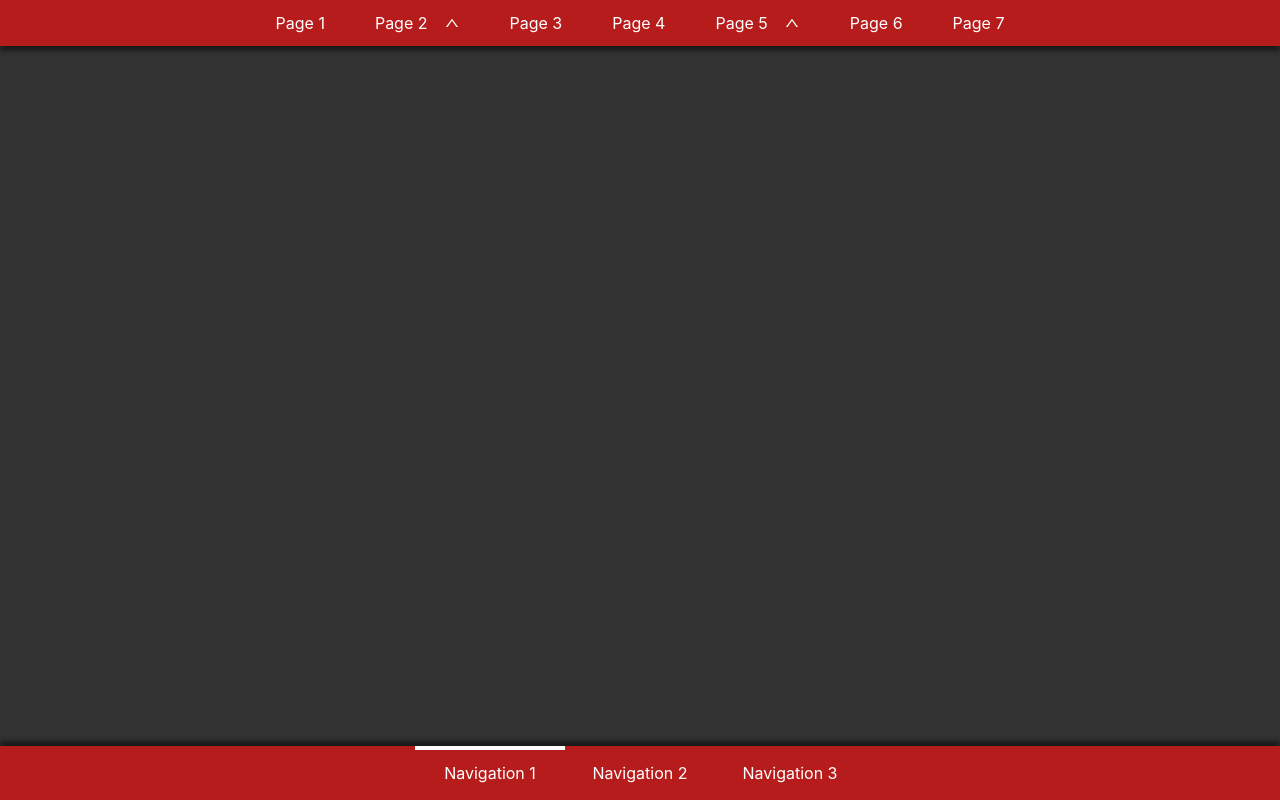
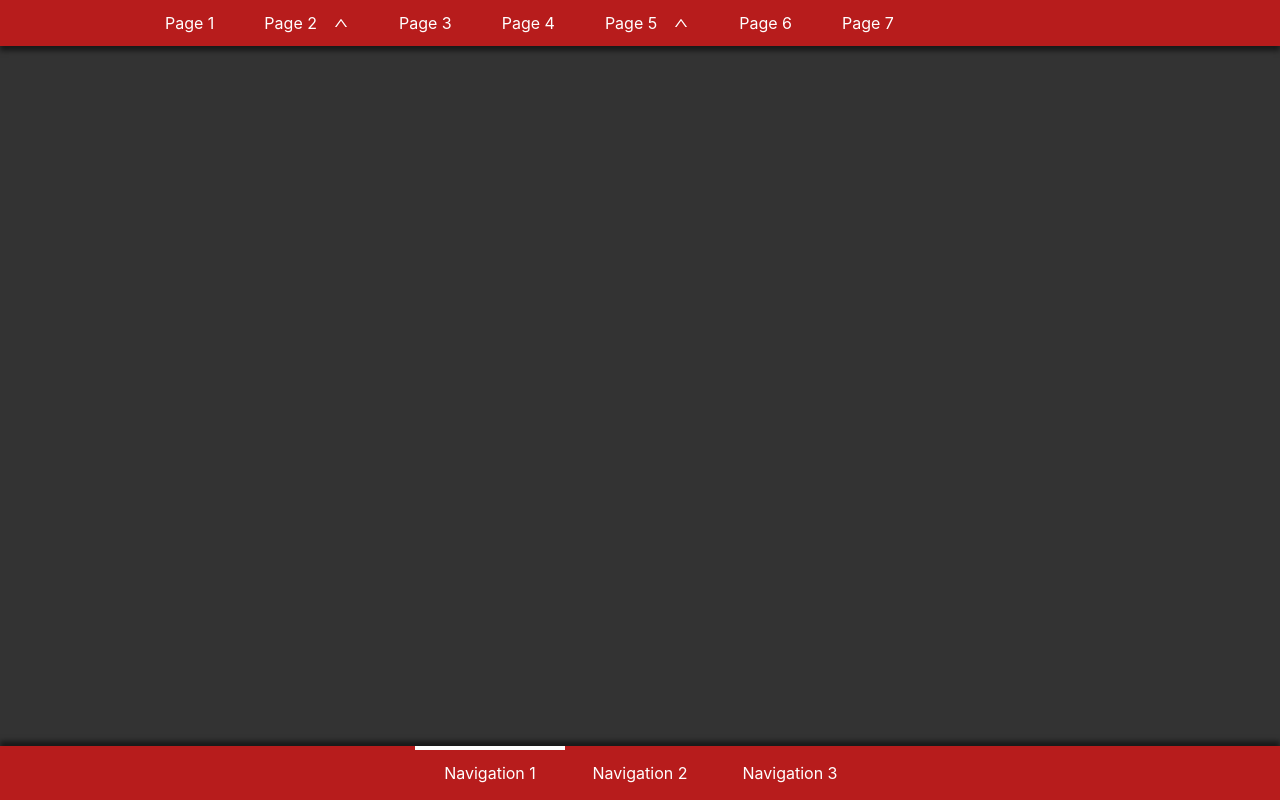
Before and after one commit to SaegesserSascha/navigation, a React (Create React App) app: page /navigation1 in a window 1280 px wide. Built offline with nearby package versions, Linux system fonts and the light colour scheme.

Commit message:
Fixed an issue where parts of the navigation would be hidden on smaller devices

```diff
--- a/src/pages/navigation1/Navigation1.js
+++ b/src/pages/navigation1/Navigation1.js
@@ -26,7 +26,7 @@ export default function Navigation1() {
   }, []);
 
   return (
-    <div className="navigation1-container">
+    <div>
       <nav id="nav1" className={`navigation1 ${sticky ? " sticky" : ""}`} ref={ref}>
         <ul className="navigation1-list">
           {routes.map(({ path, name, children = [] }, key) => {
--- a/src/pages/navigation1/style.css
+++ b/src/pages/navigation1/style.css
@@ -16,8 +16,8 @@
   display: flex;
   flex-grow: 1;
   flex-direction: column;
+  margin: auto;
   max-width: 1000px;
-  justify-content: center;
 }
 
 @media(min-width: 500px) {
@@ -44,6 +44,7 @@
   .navigation1-list a {
     max-width: 150px;
     padding: 1.5em 2.5em;
+    white-space: nowrap;
   }
 }
 
```
